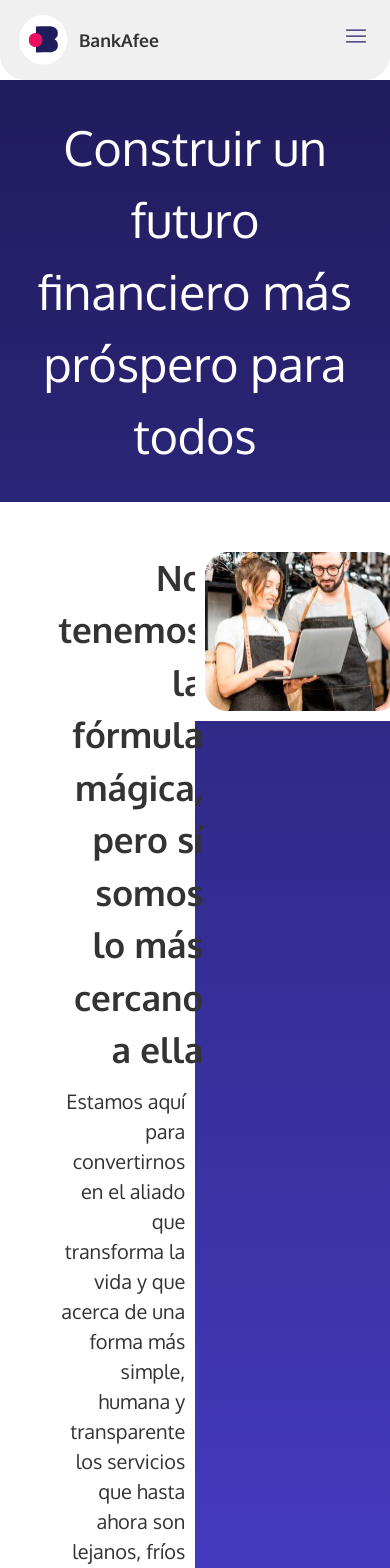
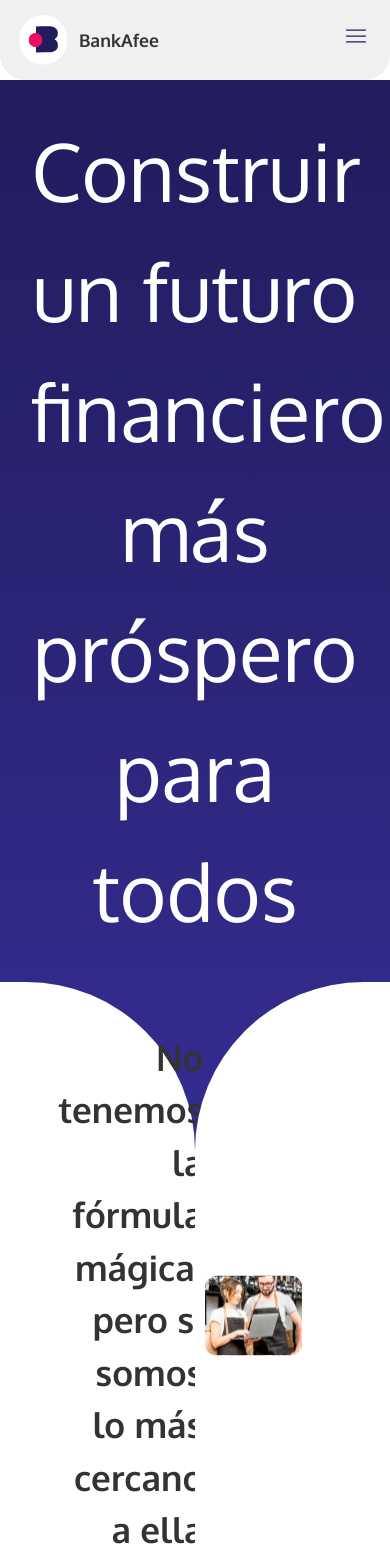
Before and after one commit to oskcarsv/front-bankafee, a React (Vite) app: page /aboutUs in a window 390 px wide. Shown: the top 1568 px of the page. Built offline with nearby package versions, Linux system fonts and the light colour scheme.

Commit message:
chore: Update responsive styles for "about us" section

```diff
--- a/src/styles/aboutUsCss/sectionMessage.css
+++ b/src/styles/aboutUsCss/sectionMessage.css
@@ -42,7 +42,7 @@
 .part-2 {
   background: var(--text-color-light);
   width: 50%;
-  height: 100%;
+  height: auto;
   border-radius: 20cqb 0% 0% 0%;
 }
 
@@ -59,31 +59,3 @@
   border-radius: 8cqh;
   margin: 5% 5% 5% 0%;
 }
-
-@media screen and (max-width: 768px) {
-  .text-message {
-    font-size: 300%;
-  }
-
-  .part-1 {
-    width: 100%;
-    border-radius: 0% 0% 0% 0%;
-  }
-
-  .part-2 {
-    width: 100%;
-    border-radius: 0% 0% 0% 0%;
-  }
-
-  .img-1-about {
-    width: 100%;
-    height: 100%;
-    margin: 25.7% 5% 5% 5%;
-  }
-
-  .img-service {
-    width: 100%;
-    height: 100%;
-    margin: 5% 5% 5% 0%;
-  }
-}
--- a/src/styles/aboutUsCss/sectionMessageThree.css
+++ b/src/styles/aboutUsCss/sectionMessageThree.css
@@ -1,6 +1,7 @@
 .section-message-3 {
   display: flex;
   justify-items: center;
+  align-items: center;
 }
 
 .part-1-message-3 {
@@ -16,10 +17,15 @@
   font-family: var(--general-font);
 }
 
+.part-2-message-3 {
+  margin-left: 5%;
+}
+
 .img-3-about {
   display: flex;
+  justify-content: center;
   align-items: center;
   margin: 0% 0% 10% 8%;
-  width: 150%;
+  width: 100%;
   height: 100%;
 }
--- a/src/styles/landingPagesCss/footer.css
+++ b/src/styles/landingPagesCss/footer.css
@@ -6,7 +6,6 @@
   border-radius: 10cqh 10cqh 0cqh 0cqh;
   background-color: #211c5c;
   color: #ffffff;
-  /* height: 70px; */
 }
 
 .section-footer-1 {
@@ -81,3 +80,47 @@
     margin-bottom: 5%;
   }
 }
+
+@media screen and (max-width: 1024px) {
+  .footer-landing {
+    padding: 0 10% 0 10%;
+  }
+
+  .section-footer-1 .img-logo {
+    width: 90px;
+  }
+
+  .title-footer {
+    font-size: 2.5rem;
+  }
+
+  .title-footer-2 {
+    font-size: 35px;
+  }
+
+  .text-footer {
+    font-size: 20px;
+  }
+}
+
+@media screen and (min-width: 1024px) {
+  .footer-landing {
+    padding: 0 10% 0 10%;
+  }
+
+  .section-footer-1 .img-logo {
+    width: 90px;
+  }
+
+  .title-footer {
+    font-size: 2.5rem;
+  }
+
+  .title-footer-2 {
+    font-size: 35px;
+  }
+
+  .text-footer {
+    font-size: 20px;
+  }
+}
```
